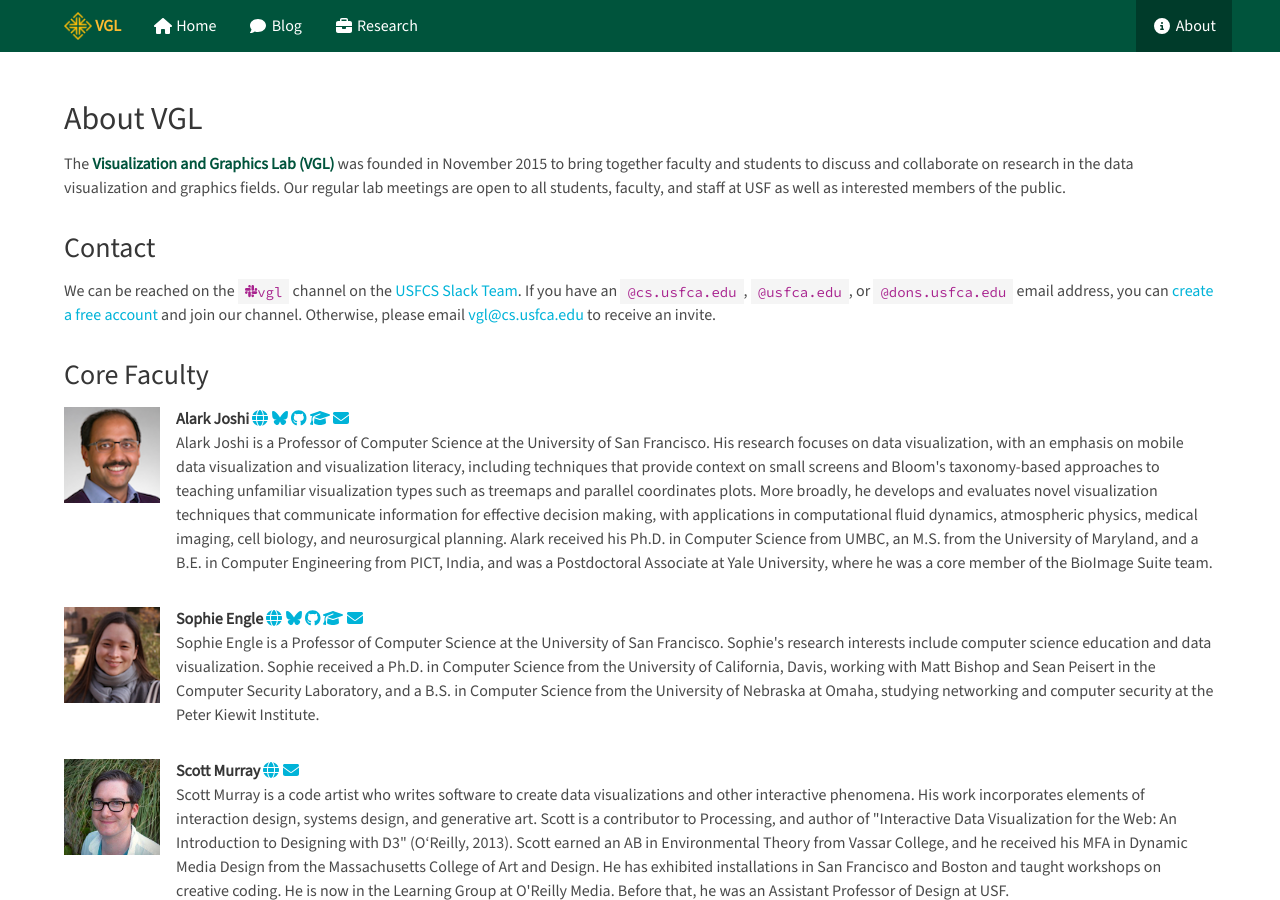
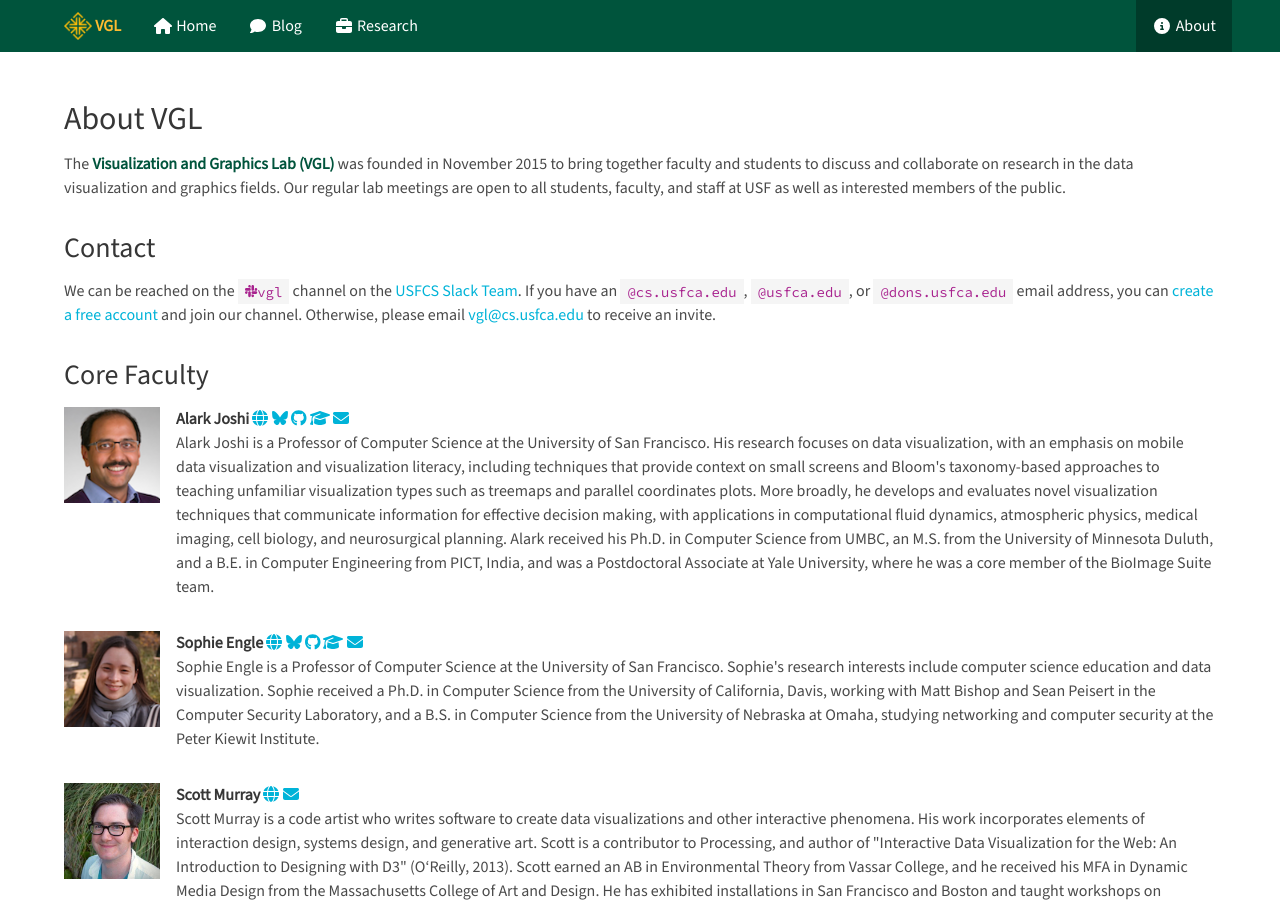
Before and after one commit to usfvgl/usfvgl.github.io, a Jekyll site: the page built from about.html, in a window 1280 px wide and 900 px high. Built offline with Jekyll 4.4.1, drawn with Linux system fonts in a browser that asks for light colours.

Commit message:
Update Alark's M.S. institution to University of Minnesota Duluth
Co-Authored-By: Claude Opus 5.5 <noreply@anthropic.com>

```diff
--- a/_data/people.yml
+++ b/_data/people.yml
@@ -21,7 +21,7 @@ faculty:
     last : 'Joshi'
     image: 'joshi.png'
     about: |
-      Alark Joshi is a Professor of Computer Science at the University of San Francisco. His research focuses on data visualization, with an emphasis on mobile data visualization and visualization literacy, including techniques that provide context on small screens and Bloom's taxonomy-based approaches to teaching unfamiliar visualization types such as treemaps and parallel coordinates plots. More broadly, he develops and evaluates novel visualization techniques that communicate information for effective decision making, with applications in computational fluid dynamics, atmospheric physics, medical imaging, cell biology, and neurosurgical planning. Alark received his Ph.D. in Computer Science from UMBC, an M.S. from the University of Maryland, and a B.E. in Computer Engineering from PICT, India, and was a Postdoctoral Associate at Yale University, where he was a core member of the BioImage Suite team.
+      Alark Joshi is a Professor of Computer Science at the University of San Francisco. His research focuses on data visualization, with an emphasis on mobile data visualization and visualization literacy, including techniques that provide context on small screens and Bloom's taxonomy-based approaches to teaching unfamiliar visualization types such as treemaps and parallel coordinates plots. More broadly, he develops and evaluates novel visualization techniques that communicate information for effective decision making, with applications in computational fluid dynamics, atmospheric physics, medical imaging, cell biology, and neurosurgical planning. Alark received his Ph.D. in Computer Science from UMBC, an M.S. from the University of Minnesota Duluth, and a B.E. in Computer Engineering from PICT, India, and was a Postdoctoral Associate at Yale University, where he was a core member of the BioImage Suite team.
     links:
       - name: 'Website'
         link: 'https://www.cs.usfca.edu/~apjoshi/'
```
